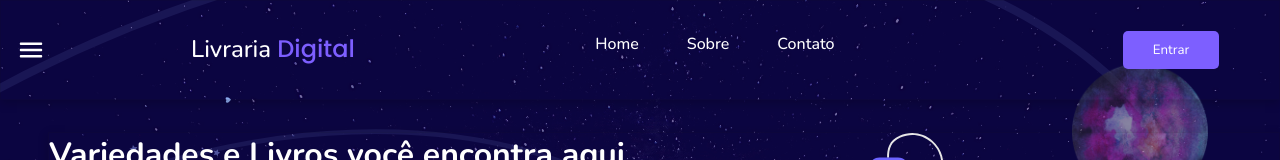
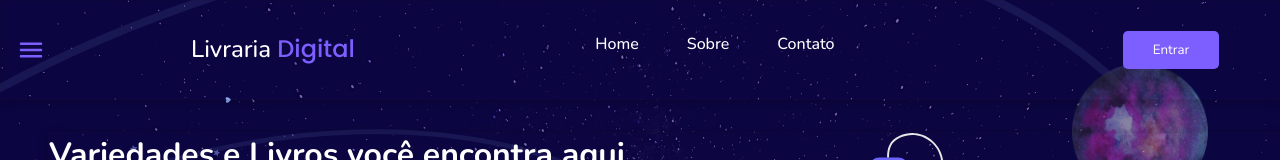
Before and after one commit to LuizFelipe-Mazza/LibraryFront-End, a React (Create React App) app: page / in a window 1280 px wide. In both pictures the pointer is over the icon 31 px from the left and 50 px from the top of the page. Shown: the top 160 px of the page. Built offline with nearby package versions, Linux system fonts and the light colour scheme.

Commit message:
fix: new llittle changes

```diff
--- a/src/components/Sidebar/sidebar.scss
+++ b/src/components/Sidebar/sidebar.scss
@@ -101,6 +101,10 @@
       line-height: 60px;
       cursor: pointer;
     }
+    .iconMenu:hover {
+      transition: all 0.3s linear;
+      color: #7d5fff;
+    }
   }
   #check {
     display: none;
```
